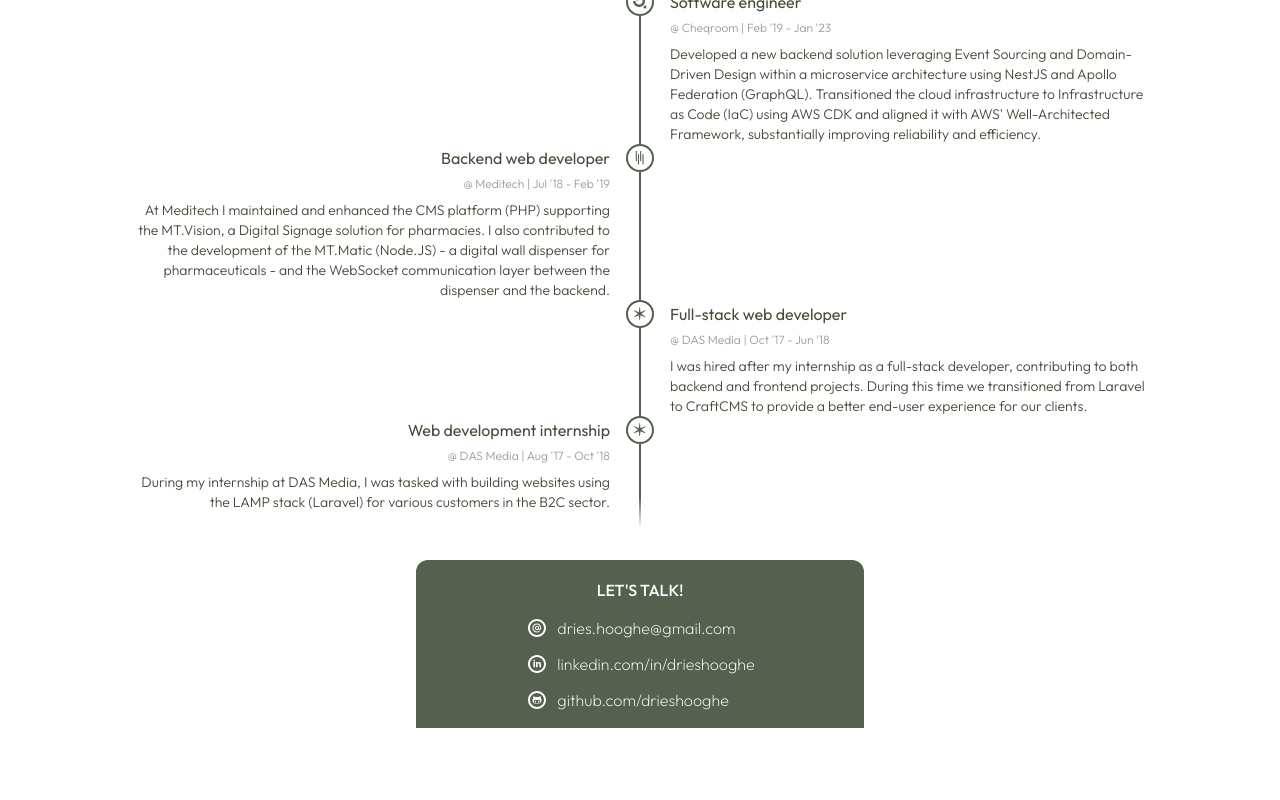
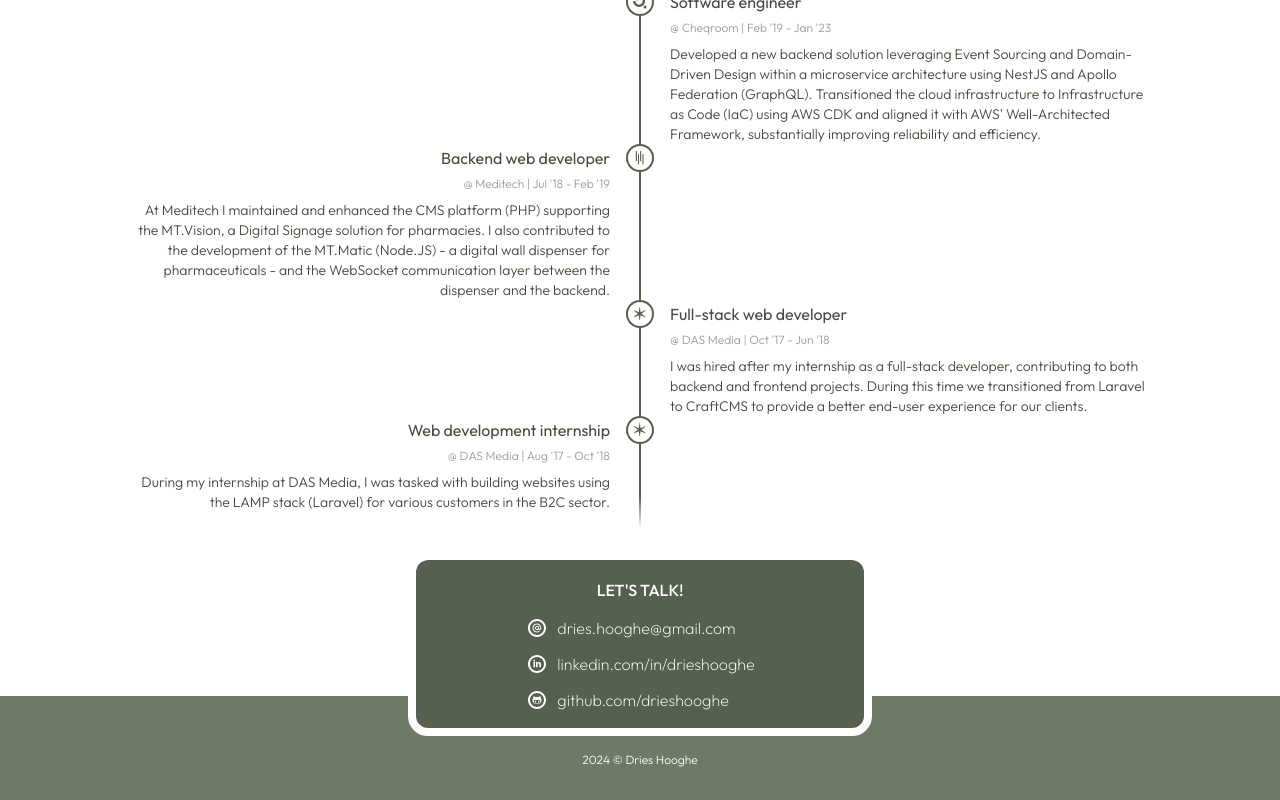
Before and after one commit to drieshooghe/about, a Next.js app: page / in a window 1280 px wide. Shown: the part 1861-2661 px from the top of the page. Before the commit the page ends 2589 px from the top, so only its background shows below. Built offline with nearby package versions, Linux system fonts and the light colour scheme.

Commit message:
:sparkles: add a footer

```diff
--- a/src/app/layout.tsx
+++ b/src/app/layout.tsx
@@ -2,6 +2,7 @@ import globalContent from '@content/global.json';
 import type { Metadata } from 'next';
 import { Outfit } from 'next/font/google';
 import './globals.css';
+import Paragraph from '@components/paragraph';
 import Script from 'next/script';
 
 const font = Outfit({ subsets: ['latin'], variable: '--font-outfit' });
@@ -16,10 +17,16 @@ export default function RootLayout({
 	return (
 		<html lang="en">
 			<Script>{`document.getElementById('print-button').addEventListener('click',function() {window.print();});`}</Script>
-			<body
-				className={`${font.variable} font-sans max-w-xs mx-auto sm:max-w-md md:max-w-2xl xl:max-w-5xl md:mx-auto print:max-w-2xl`}
-			>
-				{children}
+			<body className={`${font.variable} font-sans`}>
+				<div className="absolute top-0 flex h-28 lg:h-32 w-screen bg-green-300 print:hidden" />
+				<div className="max-w-xs mx-auto sm:max-w-md md:max-w-2xl xl:max-w-5xl md:mx-auto print:max-w-2xl">
+					{children}
+				</div>
+				<footer className="px-8 pt-14 pb-8 grid md:grid-flow-col justify-center bg-green-300 print:hidden text-white">
+					<Paragraph size="small" weight="light" className="text-white">
+						{new Date().getFullYear()} © Dries Hooghe
+					</Paragraph>
+				</footer>
 			</body>
 		</html>
 	);
--- a/src/app/page.tsx
+++ b/src/app/page.tsx
@@ -25,7 +25,7 @@ export default function Home() {
 		<>
 			<header className="flex flex-col print:flex-row  items-center mt-10 text-green-600 print:gap-4 relative">
 				<button id="print-button" type="button" className="absolute right-0 bottom-0 print:hidden">
-					<Printer className="text-green-300 transition-colors w-8 h-8 hover:text-green-400" />
+					<Printer className="text-green-300 transition-colors w-6 h-6 md:w-8 md:h-8 hover:text-green-400" />
 				</button>
 				<Avatar />
 				<div className="flex flex-col grow items-center print:items-start">
@@ -145,7 +145,7 @@ export default function Home() {
 					</section>
 				</div>
 				<div className="mt-12 flex justify-center break-inside-avoid print:hidden">
-					<section className="gap-3 py-4 px-6 flex flex-col items-center w-full md:max-w-md bg-green-400 rounded-t-xl print:border print:rounded-xl">
+					<section className="gap-3 py-4 px-6 flex flex-col items-center w-full md:max-w-md bg-green-400 rounded-xl -mb-8 outline outline-8 outline-white">
 						<SectionTitle className="text-white print:text-green-600">{cta.title}</SectionTitle>
 						<div className="grid gap-3">
 							<ContactInfo info={info} />
```
